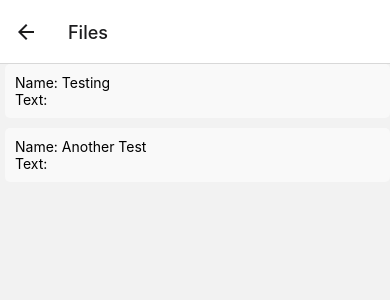
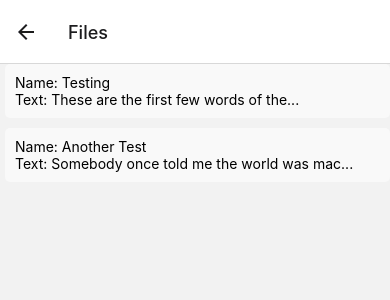
Before and after one commit to IsaiahSama/SelfWhisperer, a React Native app: screen /Files in a window 390 px wide. Shown: the top 300 px of the page. Built offline with nearby package versions, Linux system fonts and the light colour scheme.

Commit message:
Now displays transcriptions.

```diff
--- a/pages/Speech.js
+++ b/pages/Speech.js
@@ -8,7 +8,8 @@ import File from "../components/File";
 const Speech = ({ navigation }) => {
   const [files, setFiles] = useState([]);
 
-  useEffect(async () => {
+  useEffect(() => {
+    const handleFiles = async () => {
       let keys = [];
       try {
         keys = await AsyncStorage.getAllKeys();
@@ -19,23 +20,25 @@ const Speech = ({ navigation }) => {
       for (let key of keys) {
         let value = await AsyncStorage.getItem(key);
         setFiles([...files, { name: key, text: value }]);
+        // await AsyncStorage.removeItem(key);
       }
+    };
+
+    handleFiles();
   }, []);
 
   return (
     <ScrollView style={{ flex: 1, marginLeft: 5 }}>
-      <></>
       {/* Go through each file in Files, and then display them or something ig... */}
-      <File
-        name="Testing"
-        preview="These are the first few words of the..."
-        link={"Something"}
-      />
+      <File name="Testing" text="These are the first few words of the..." />
       <File
         name="Another Test"
-        preview="Somebody once told me the world was mac..."
-        link="Somewhere"
+        text="Somebody once told me the world was mac..."
       />
+
+      {files.map((file) => (
+        <File key={file.name} name={file.name} text={file.text} />
+      ))}
     </ScrollView>
   );
 };
```
Lines whose indentation alone changed are shown as unchanged.
